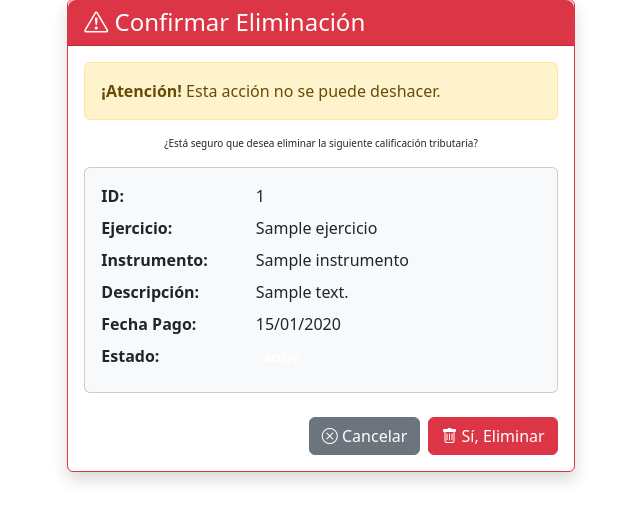
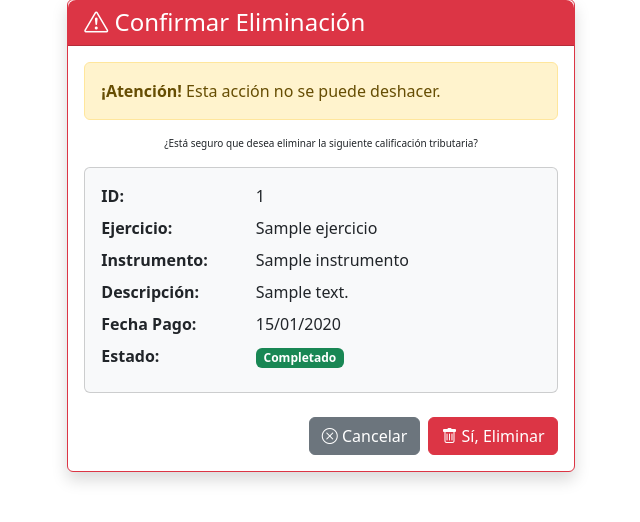
Before and after one commit to valentinaperezobando/nuam_proyecto, a Django app: template templates/calificaciones/confirmar_eliminar.html in a window 1280 px wide. Shown: the part 115-637 px from the top of the page, without its empty margins (319-959 px from the left). Run offline with Django 5.2, Linux system fonts and the light colour scheme; the template is opened without the code that fills it: most values are stand-ins (such as "Sample title", 1, 10 or a date in 2020); some libraries are stand-ins or nearby versions.

Commit message:
fix: mostrar etiqueta estado en modal confirmar eliminar

```diff
--- a/templates/calificaciones/confirmar_eliminar.html
+++ b/templates/calificaciones/confirmar_eliminar.html
@@ -40,9 +40,15 @@
 
                                 <dt class="col-sm-4">Estado:</dt>
                                 <dd class="col-sm-8">
-                                    <span class="badge bg-{{ calificacion.estado }}">
-                                        {{ calificacion.get_estado_display }}
-                                    </span>
+                                    {% if calificacion.estado == 'completado' %}
+                                            <span class="badge bg-success">Completado</span>
+                                        {% elif calificacion.estado == 'pendiente' %}
+                                            <span class="badge bg-warning text-dark">Pendiente</span>
+                                        {% elif calificacion.estado == 'error' %}
+                                            <span class="badge bg-danger">Error</span>
+                                        {% else %}
+                                            <span class="badge bg-secondary">{{ calificacion.estado|capfirst }}</span>
+                                        {% endif %}
                                 </dd>
                             </dl>
                         </div>
```
